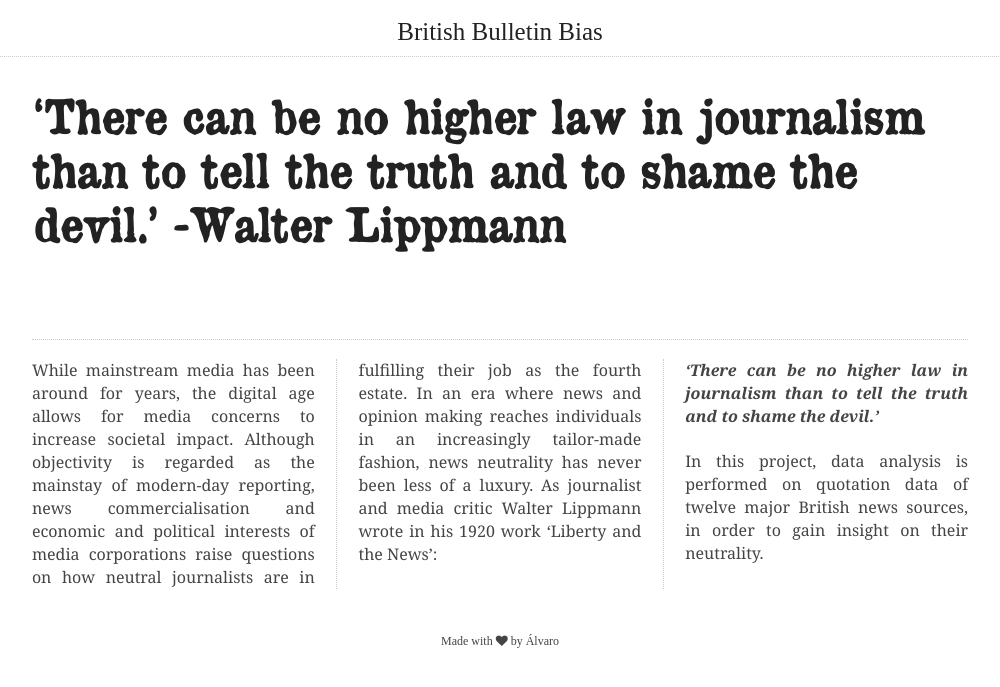
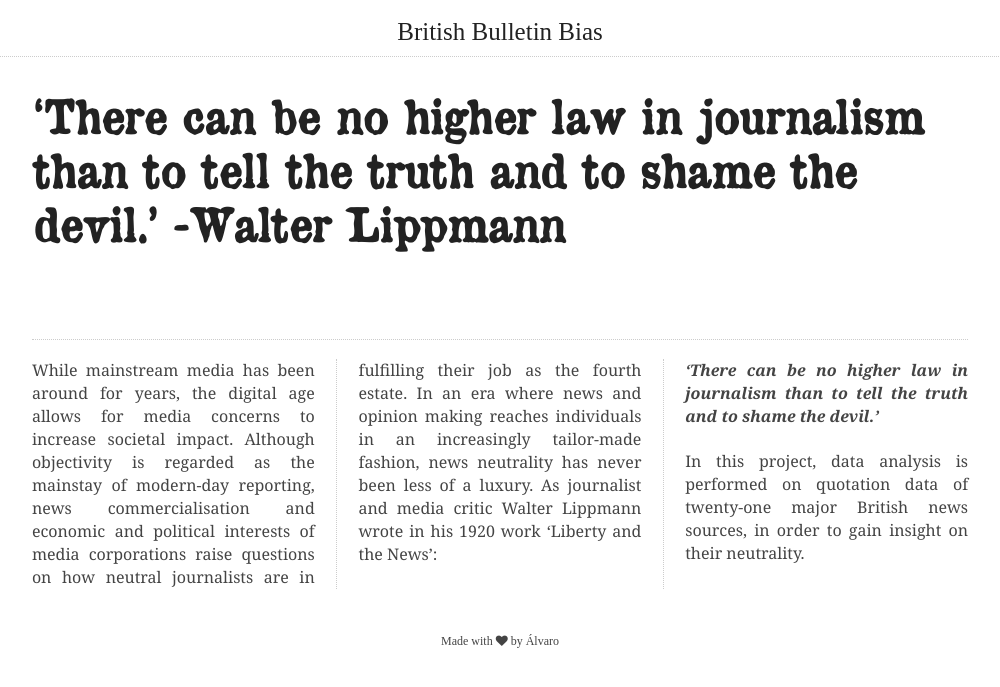
Before and after one commit to ArthurDeleu/British-Bulletin-Bias, a Jekyll site: the page built from _collections/_heros/1938-10-30-the-war-of-the-worlds - Copie.markdown, in a window 1280 px wide. Shown: the top 687 px of the page, without its empty margins (140-1140 px from the left). Built offline with Jekyll 4.4.1, drawn with Linux system fonts in a browser that asks for light colours; nearby versions of some CDN libraries; some web fonts are replaced.

Commit message:
placeholders

```diff
--- a/_collections/_heros/1938-10-30-the-war-of-the-worlds - Copie.markdown
+++ b/_collections/_heros/1938-10-30-the-war-of-the-worlds - Copie.markdown
@@ -10,6 +10,6 @@ While mainstream media has been around for years, the digital age allows for med
 
 ***‘There can be no higher law in journalism than to tell the truth and to shame the devil.’***
 
-In this project, data analysis is performed on quotation data of twelve major British news sources, in order to gain insight on their neutrality.
+In this project, data analysis is performed on quotation data of twenty-one major British news sources, in order to gain insight on their neutrality.
 
 <!--more-->
```
Also changed, not shown: _collections/_columns/18-Data.markdown (added, +9 -0 lines), _collections/_columns/19-Speaker-analysis.markdown (added, +9 -0 lines), _collections/_columns/20-Topic-analysis.markdown (added, +9 -0 lines).
